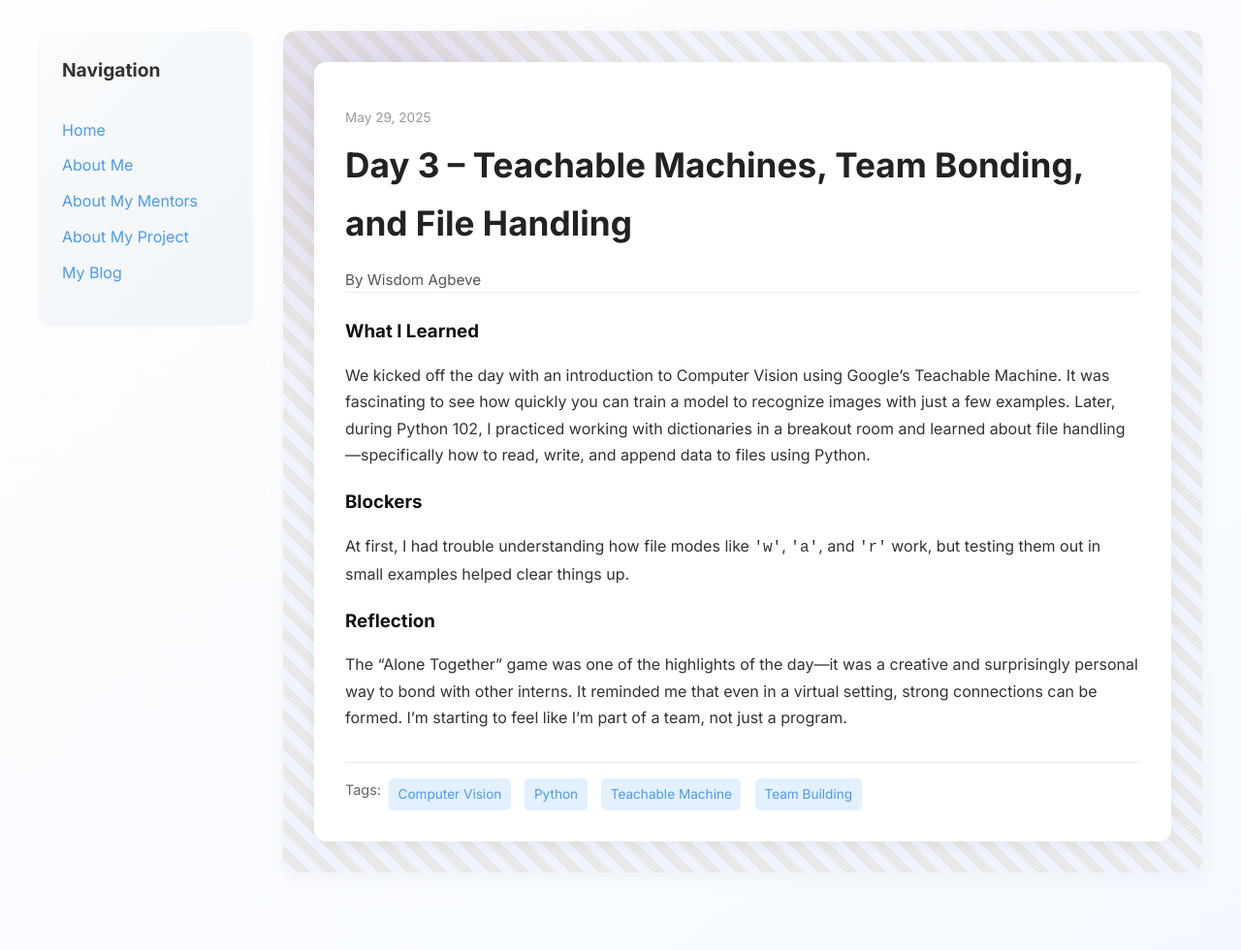
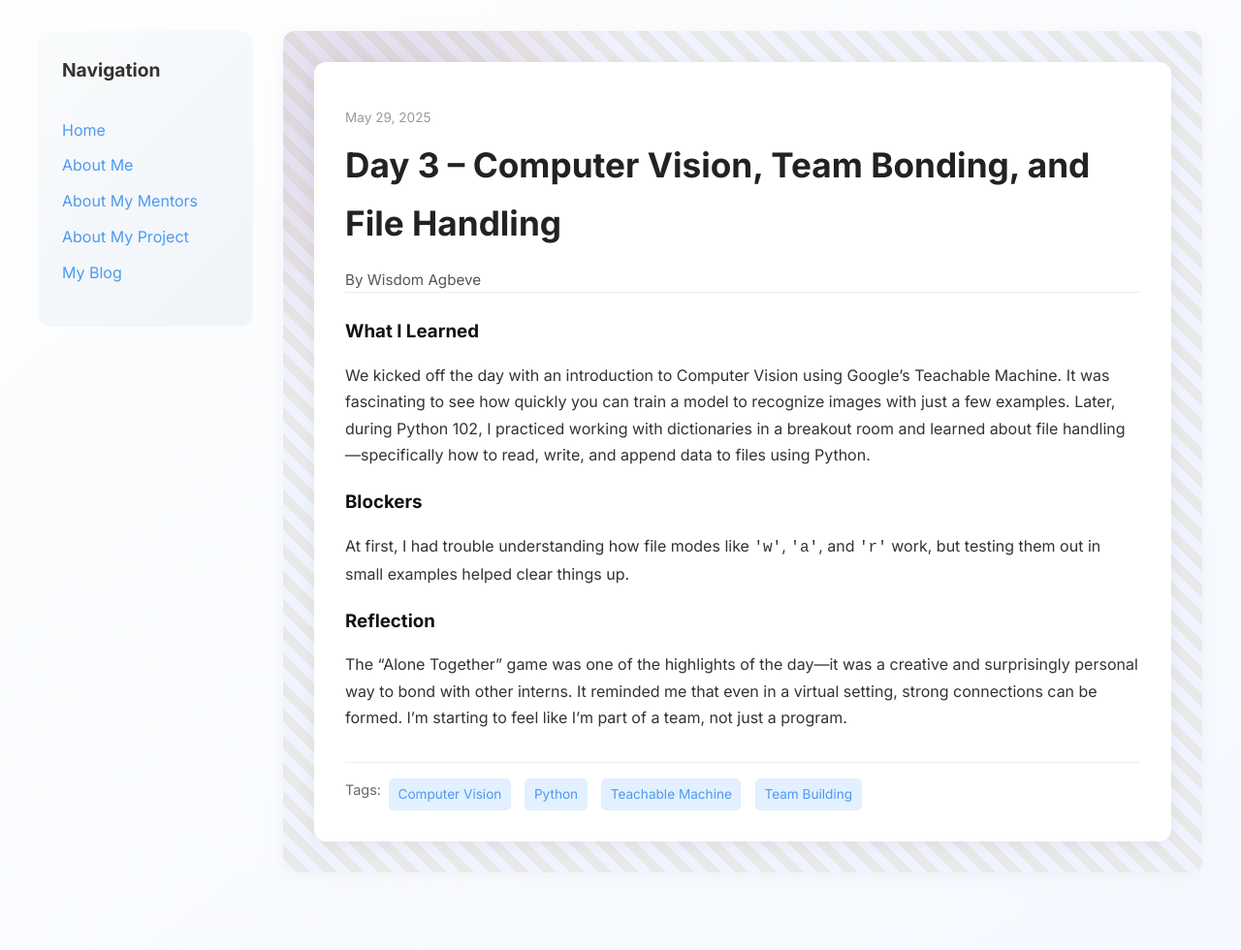
Before and after one commit to wisdomagbeve01/wisdomagbeve01.github.io, a Jekyll site: the page built from _posts/2025-05-29-day-3.md, in a window 1280 px wide. Shown: the whole page at 97% size. Built offline with Jekyll 4.4.1, drawn with Linux system fonts in a browser that asks for light colours.

Commit message:
Update 2025-05-29-day-3.md

```diff
--- a/_posts/2025-05-29-day-3.md
+++ b/_posts/2025-05-29-day-3.md
@@ -1,6 +1,6 @@
 ---
 layout: post
-title: "Day 3 – Teachable Machines, Team Bonding, and File Handling"
+title: "Day 3 – Computer Vision, Team Bonding, and File Handling"
 date: 2025-05-29
 author: Wisdom Agbeve
 permalink: /day3.html
```
